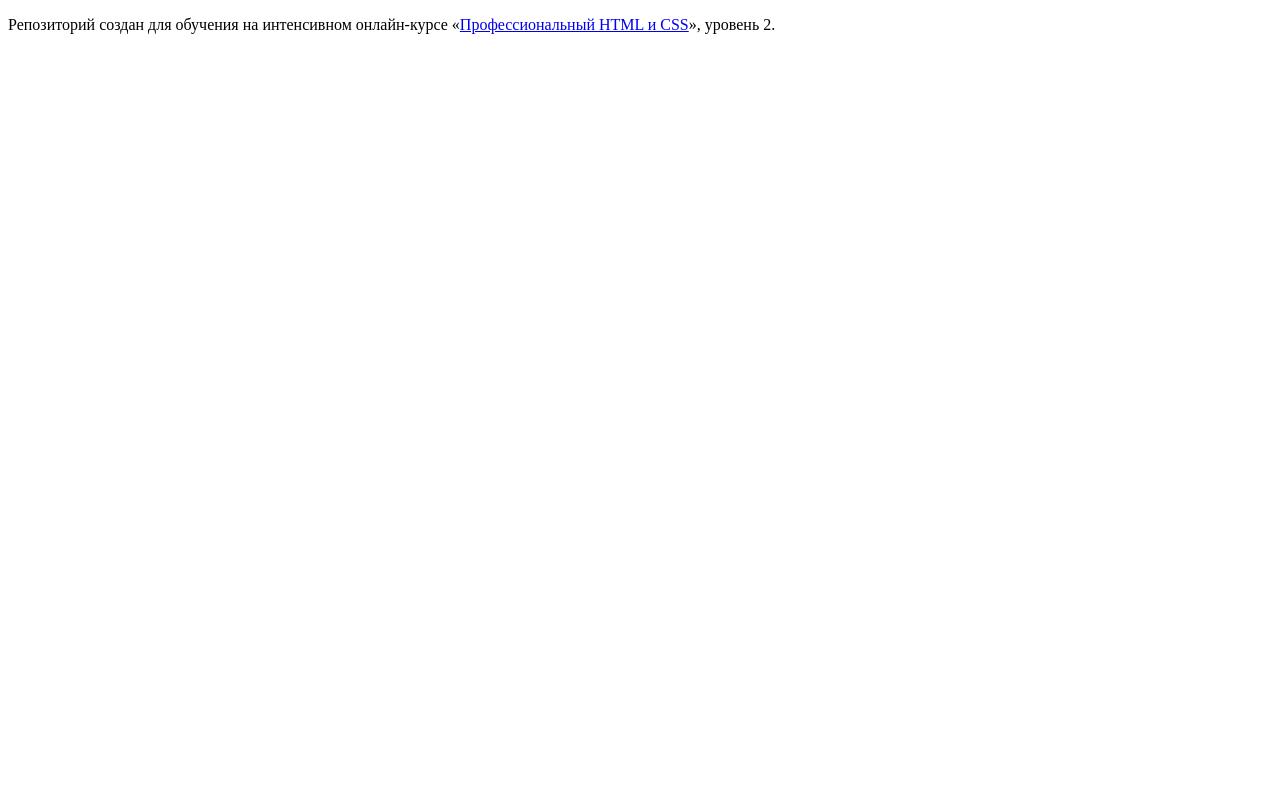
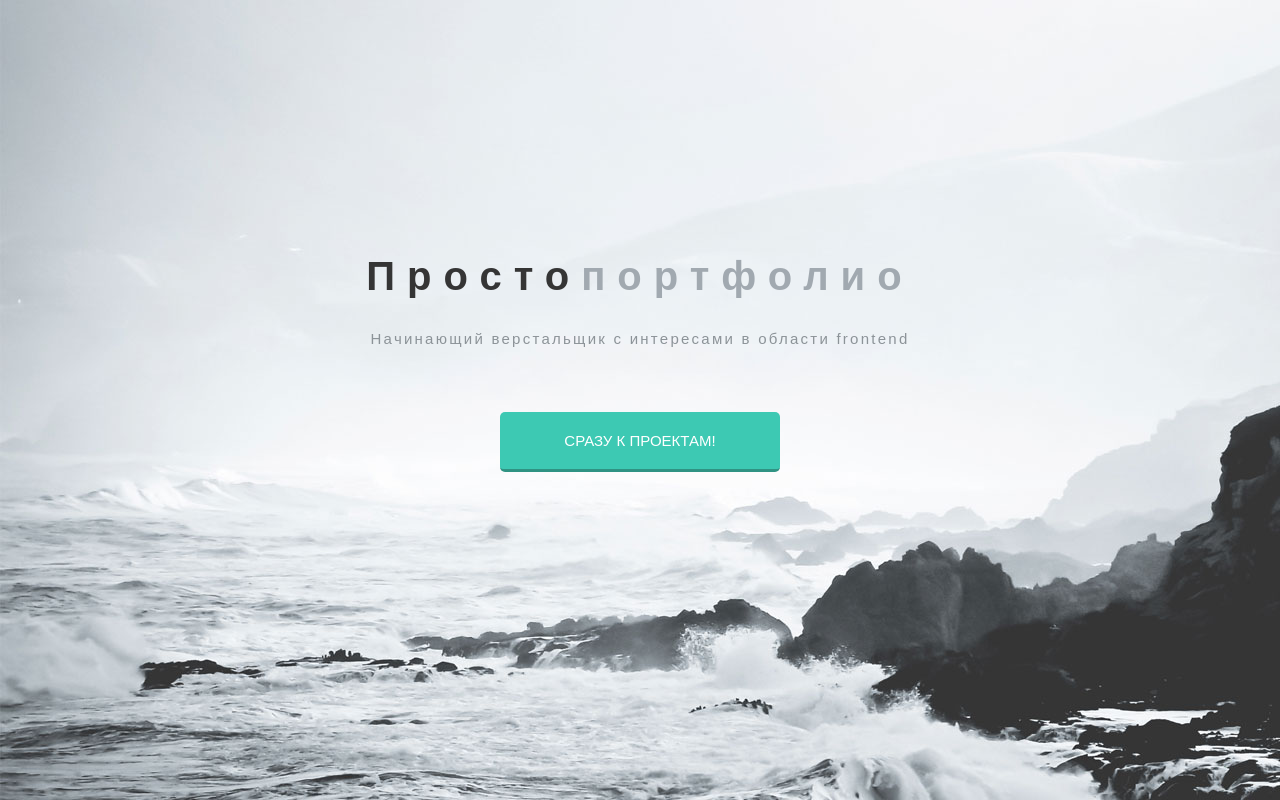
Before and after one commit to Gordislava/portfolio, a website: page source/index.html in a window 1280 px wide. Drawn offline with nearby package versions, Linux system fonts and the light colour scheme; files that its build step writes are made by us from their sources.

Commit message:
Настройка сборки, стили и анимация хедера

```diff
--- a/source/index.html
+++ b/source/index.html
@@ -2,11 +2,22 @@
 <html lang="ru">
   <head>
     <meta charset="utf-8">
-    <title>HTML Academy: Мишка</title>
+    <meta name="viewport" content="width=device-width, initial-scale=1">
+    <link rel="stylesheet" href="css/style.css">
+    <title>Портфолио</title>
   </head>
   <body>
+    <header class="page-header">
+      <div class="page-header__container">
+        <h1 class="page-header__title">Просто<span class="page-header__title--light">портфолио</span>
+        </h1>
+        <p class="page-header__descr">Начинающий верстальщик с интересами в области frontend</p>
+        <a class="button page-header__button"href="#portfolio">Сразу к проектам!</a>
+      </div>
+    </header>
 
-    <p>Репозиторий создан для обучения на интенсивном онлайн‑курсе «<a href="https://htmlacademy.ru/intensive/adaptive">Профессиональный HTML и CSS</a>», уровень 2.</p>
+
+
 
   </body>
 </html>
--- /dev/null
+++ b/source/sass/blocks/button.scss
@@ -0,0 +1,14 @@
+.button {
+  padding: 20px 40px;
+  width: 200px;
+  background-color: $accent-light;
+  border-bottom: 3px solid $accent-dark;
+  border-radius: 5px;
+  text-decoration: none;
+  color: $bgr-color;
+  text-transform: uppercase;
+  font-size: 15px;
+  font-family: "M PLUS Rounded 1c", "Arial", sans-serif;
+  display: block;
+  text-align: center;
+}
--- /dev/null
+++ b/source/sass/blocks/page-header.scss
@@ -0,0 +1,84 @@
+.page-header {
+
+  width: auto;
+  background-image: url("../img/hero-bg.jpg");
+  background-repeat: no-repeat;
+  background-size: cover;
+  min-height: 800px;
+}
+
+.page-header__container {
+  max-width: 750px;
+  padding: 0 15px;
+  box-sizing: border-box;
+  margin: 0 auto;
+}
+
+
+.page-header__title {
+  font-family: "M PLUS Rounded 1c", "Arial", sans-serif;
+  font-size: 40px;
+  letter-spacing: 12px;
+  color: $text-dark;
+  padding-top: 254px;
+  padding-bottom: 31px;
+  margin: 0 auto;
+  text-align: center;
+  animation-duration: 3s;
+  animation-name: slidein;
+
+  @keyframes slidein {
+    from {
+      // margin-right: 100%;
+      width: 100%;
+      transform: translateY(-50px);
+      opacity: 0;
+    }
+
+    to {
+      // margin-right: 50%;
+      width: 100%;
+      transform: translateY(0);
+      opacity: 1;
+    }
+  }
+}
+
+.page-header__title--light {
+  color: $text-light;
+}
+
+.page-header__descr {
+  @include basic-text;
+  letter-spacing: 2.25px;
+  font-size: 15px;
+  padding-top: 0;
+  margin-top: 0;
+  text-align: center;
+  margin-bottom: 65px;
+  padding-bottom: 0;
+  opacity: 0;
+  animation-duration: 2s;
+  animation-name: slideup;
+  animation-delay: 1s;
+  // задерживает анимацию в состоянии последнего кадра:
+  animation-fill-mode: forwards;
+
+  @keyframes slideup {
+    from {
+      transform: translateY(50px);
+
+      opacity: 0;
+    }
+
+    to {
+      transform: translateY(0);
+      opacity: 1;
+    }
+  }
+}
+
+.page-header__button {
+  margin: 0 auto;
+  margin-bottom: 342px;
+}
--- /dev/null
+++ b/source/sass/global.scss
@@ -0,0 +1,3 @@
+body {
+  margin: 0;
+}
--- /dev/null
+++ b/source/sass/mixin.scss
@@ -0,0 +1,8 @@
+@mixin basic-text {
+  font: {
+    family: "M PLUS Rounded 1c", "Arial", sans-serif;
+    weight: 500;
+    size: 14px;
+  }
+  color: $text-color;
+}
--- /dev/null
+++ b/source/sass/style.scss
@@ -0,0 +1,5 @@
+@import "vars.scss";
+@import "mixin.scss";
+@import "global.scss";
+@import "blocks/page-header.scss";
+@import "blocks/button.scss";
--- /dev/null
+++ b/source/sass/vars.scss
@@ -0,0 +1,11 @@
+$bgr-color: #ffffff;
+$bgr-dark: #f3f5f8;
+$text-color: #8c9398;
+$text-dark: #353535;
+$text-light: #a1a9b0;
+$accent-light: #3dc9b3;
+$accent-dark: #309383;
+
+$mobile: 320px;
+$tablet: 768px;
+$desktop: 1150px;
```
Also changed, not shown: gulpfile.js (added, +34 -0 lines), package.json (+26 -6 lines), source/img/h1-bg.png (added), source/img/hero-bg.jpg (added), source/img/htmlacademy.svg (deleted), source/img/plants-bg.jpg (added), 1 other file.
